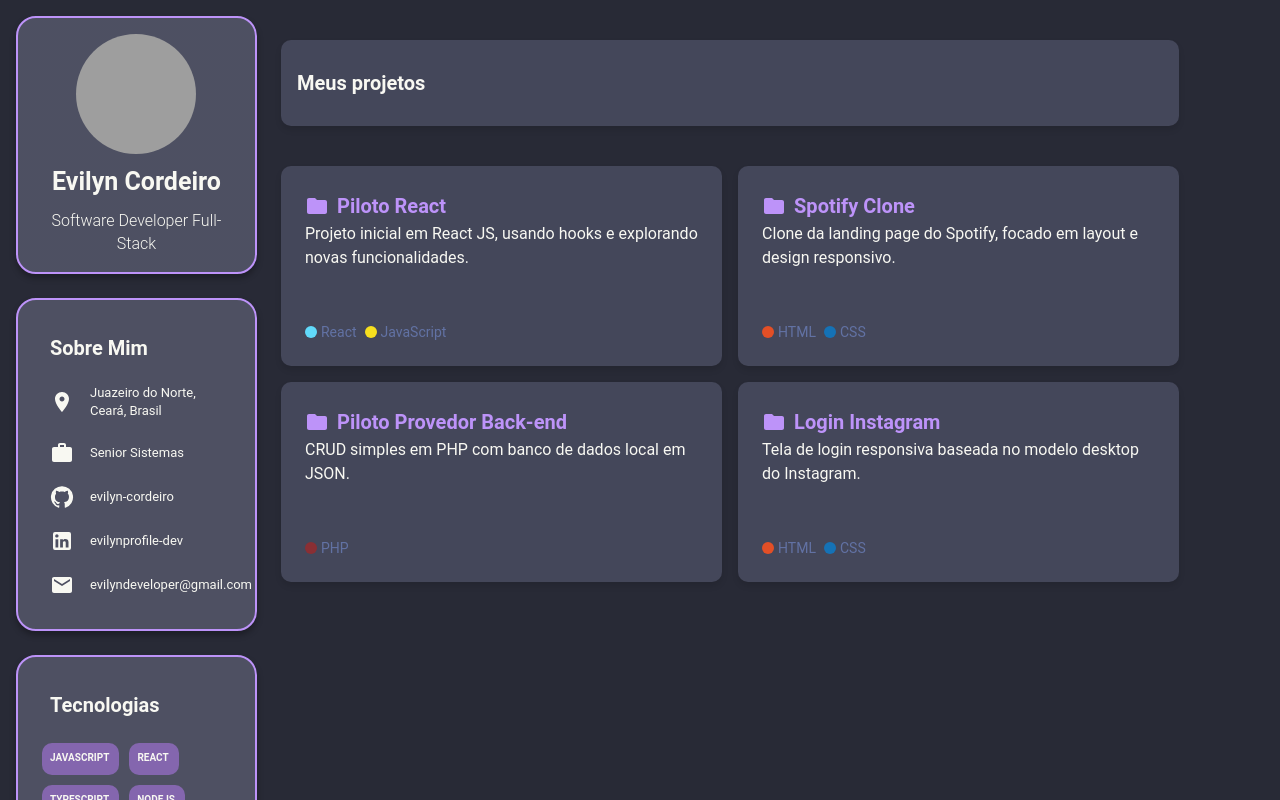
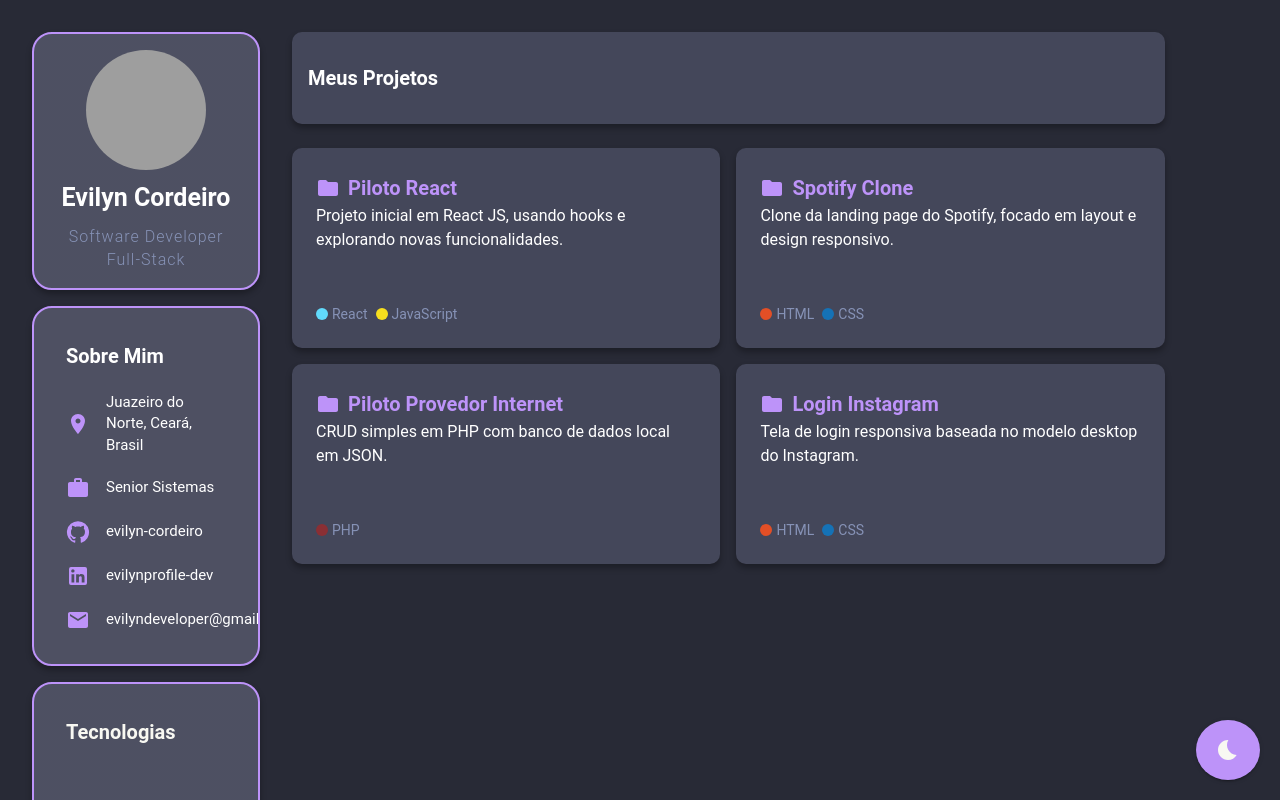
Before and after one commit to evilyn-cordeiro/portfolio-evilyn, a React (Create React App) app: page / in a window 1280 px wide. Shown: the top 800 px of the page. Built offline with nearby package versions, Linux system fonts and the light colour scheme; grey boxes are pictures that could not be loaded.

Commit message:
portfolio v1.0 tema dark e light

```diff
--- a/package.json
+++ b/package.json
@@ -16,6 +16,7 @@
     "@types/react-slick": "^0.23.13",
     "axios": "^1.7.7",
     "babel-loader": "^9.2.1",
+    "devicon": "^2.16.0",
     "framer-motion": "^11.11.11",
     "react": "^18.3.1",
     "react-dom": "^18.3.1",
--- a/src/App.tsx
+++ b/src/App.tsx
@@ -1,12 +1,26 @@
-import { ThemeProvider, CssBaseline } from "@mui/material";
-import { theme } from "./theme";
+import { useState } from "react";
+import { ThemeProvider } from "@mui/material";
+import { darkTheme, lightTheme } from "./theme"; // Importando os temas
 import { AboutMe } from "./pages";
+import { BedtimeIcon, LightModeIcon } from "./components/icons";
+import { FixedButton } from "./components";
 
 function App() {
+  const [isDarkMode, setIsDarkMode] = useState<boolean>(true);
+
+  const toggleTheme = () => {
+    setIsDarkMode(!isDarkMode);
+  };
+
+  const currentTheme = isDarkMode ? darkTheme : lightTheme;
+
   return (
-    <ThemeProvider theme={theme}>
-      <CssBaseline />
-      <AboutMe />
+    <ThemeProvider theme={currentTheme}>
+      <FixedButton
+        icon={isDarkMode ? <BedtimeIcon /> : <LightModeIcon />}
+        onClick={toggleTheme}
+      />
+      <AboutMe currentTheme={currentTheme} />
     </ThemeProvider>
   );
 }
--- a/src/components/icons/index.ts
+++ b/src/components/icons/index.ts
@@ -11,6 +11,8 @@ import GitHubIcon from "@mui/icons-material/GitHub";
 import LinkedInIcon from "@mui/icons-material/LinkedIn";
 import LanguageIcon from "@mui/icons-material/Language";
 import EmailIcon from "@mui/icons-material/Email";
+import BedtimeIcon from "@mui/icons-material/Bedtime";
+import LightModeIcon from "@mui/icons-material/LightMode";
 
 export {
   Face2Icon as FaceIcon,
@@ -27,4 +29,6 @@ export {
   EmailIcon,
   GitHubIcon,
   LanguageIcon,
+  BedtimeIcon,
+  LightModeIcon,
 };
--- a/src/pages/AboutMe/const.ts
+++ b/src/pages/AboutMe/const.ts
@@ -1,3 +1,4 @@
+import "devicon/devicon.min.css";
 export const projects = [
   {
     title: "Piloto React",
@@ -6,10 +7,7 @@ export const projects = [
     image: "https://i.imgur.com/3eXg0Rn.jpg",
     link: "https://desafio-do-tempo-react.vercel.app/",
     technologies: ["React", "JavaScript"],
-    colors: [
-      "#61DAFB", // Azul claro do React
-      "#F7DF1E", // Amarelo do JavaScript
-    ],
+    colors: ["#61DAFB", "#F7DF1E"],
   },
   {
     title: "Spotify Clone",
@@ -18,20 +16,15 @@ export const projects = [
     image: "https://i.imgur.com/l8n7ekH.jpg",
     link: "https://github.com/evilyn-cordeiro/spotify-clone",
     technologies: ["HTML", "CSS"],
-    colors: [
-      "#E34F26", // Laranja do HTML
-      "#1572B6", // Azul do CSS
-    ],
+    colors: ["#E34F26", "#1572B6"],
   },
   {
-    title: "Piloto Provedor Back-end",
+    title: "Piloto Provedor Internet",
     description: "CRUD simples em PHP com banco de dados local em JSON.",
     image: "https://i.imgur.com/l8n7ekH.jpg",
     link: "https://github.com/evilyn-cordeiro/crud-php-provedor-internet",
     technologies: ["PHP"],
-    colors: [
-      "#8A2F34", // Vermelho do PHP
-    ],
+    colors: ["#8A2F34"],
   },
   {
     title: "Login Instagram",
@@ -40,9 +33,24 @@ export const projects = [
     image: "https://i.imgur.com/l8n7ekH.jpg",
     link: "https://github.com/evilyn-cordeiro/instagram-login",
     technologies: ["HTML", "CSS"],
-    colors: [
-      "#E34F26", // Laranja do HTML
-      "#1572B6", // Azul do CSS
-    ],
+    colors: ["#E34F26", "#1572B6"],
   },
 ];
+
+export const technologies = [
+  { name: "JavaScript", icon: "devicon-javascript-plain" },
+  { name: "React", icon: "devicon-react-plain" },
+  { name: "TypeScript", icon: "devicon-typescript-plain" },
+  { name: "NodeJS", icon: "devicon-nodejs-plain" },
+  { name: "Material UI", icon: "devicon-materialui-plain" },
+  { name: "Git", icon: "devicon-git-plain" },
+  { name: "CSS", icon: "devicon-css3-plain" },
+  { name: "HTML", icon: "devicon-html5-plain" },
+  { name: "Next.js", icon: "devicon-nextjs-plain" },
+  { name: "SASS", icon: "devicon-sass-plain" },
+  { name: "PHP", icon: "devicon-php-plain" },
+  { name: "Python", icon: "devicon-python-plain" },
+  { name: "Ant Design", icon: "devicon-antdesign-plain" },
+  { name: "Figma", icon: "devicon-figma-plain" },
+  { name: "SQL", icon: "devicon-mysql-plain" },
+];
--- a/src/pages/AboutMe/index.tsx
+++ b/src/pages/AboutMe/index.tsx
@@ -1,7 +1,6 @@
-import React from "react";
-import { Avatar, Box, Grid, Stack, Typography } from "@mui/material";
-import "slick-carousel/slick/slick-theme.css";
+import { Box, Grid, Typography, Avatar, Stack } from "@mui/material";
 import { ProjectCard } from "../../components";
+import { technologies, projects } from "./const";
 import {
   EmailIcon,
   GitHubIcon,
@@ -9,27 +8,30 @@ import {
   LocationOnIcon,
   WorkIcon,
 } from "../../components/icons";
-import { theme } from "../../theme";
 import { Folder } from "@mui/icons-material";
-import { projects } from "./const";
 
-const AboutMe: React.FC = () => {
+interface AboutMeProps {
+  currentTheme: any;
+}
+
+const AboutMe = ({ currentTheme }: AboutMeProps) => {
   return (
     <Box
       sx={{
         display: "flex",
         flexDirection: "column",
-        padding: "1rem",
+        padding: "2rem",
         alignItems: "center",
+        backgroundColor: currentTheme.palette.background.default,
       }}
     >
-      <Grid container spacing={3}>
+      <Grid container spacing={4}>
         <Grid item xs={12} md={2.5}>
           <Box
             sx={{
               display: "flex",
               flexDirection: "column",
-              gap: 3,
+              gap: 2,
             }}
           >
             <ProjectCard
@@ -40,6 +42,11 @@ const AboutMe: React.FC = () => {
                 justifyContent: "center",
                 padding: 2,
                 textAlign: "center",
+                backgroundColor: currentTheme.palette.background.paper,
+                boxShadow:
+                  currentTheme.palette.mode === "dark"
+                    ? "0px 4px 6px rgba(0, 0, 0, 0.3)"
+                    : "0px 4px 6px rgba(0, 0, 0, 0.1)",
               }}
             >
               <Avatar
@@ -53,6 +60,7 @@ const AboutMe: React.FC = () => {
                 sx={{
                   fontWeight: "bold",
                   fontSize: "25px",
+                  color: currentTheme.palette.text.primary,
                 }}
               >
                 Evilyn Cordeiro
@@ -63,7 +71,9 @@ const AboutMe: React.FC = () => {
                   fontWeight: "light",
                   fontSize: "16px",
                   marginTop: 1,
+                  color: currentTheme.palette.text.secondary,
                 }}
+                letterSpacing={1}
               >
                 Software Developer Full-Stack
               </Typography>
@@ -75,6 +85,11 @@ const AboutMe: React.FC = () => {
                 flexDirection: "column",
                 alignItems: "flex-start",
                 gap: "20px",
+                backgroundColor: currentTheme.palette.background.paper,
+                boxShadow:
+                  currentTheme.palette.mode === "dark"
+                    ? "0px 4px 6px rgba(0, 0, 0, 0.3)"
+                    : "0px 4px 6px rgba(0, 0, 0, 0.1)",
               }}
             >
               <Typography
@@ -82,44 +97,100 @@ const AboutMe: React.FC = () => {
                 sx={{
                   fontSize: "20px",
                   fontWeight: "bold",
+                  color: currentTheme.palette.text.primary,
                 }}
               >
                 Sobre Mim
               </Typography>
               <Stack direction="row" alignItems="center" spacing={2}>
-                <LocationOnIcon sx={{ fontSize: 24 }} />
-                <Typography variant="body2" sx={{ fontSize: "13px" }}>
+                <LocationOnIcon
+                  sx={{
+                    fontSize: 24,
+                    color: currentTheme.palette.primary.main,
+                  }}
+                />
+                <Typography
+                  variant="body2"
+                  sx={{
+                    fontSize: "15px",
+                    color: currentTheme.palette.text.primary,
+                  }}
+                >
                   Juazeiro do Norte, Ceará, Brasil
                 </Typography>
               </Stack>
 
               <Stack direction="row" alignItems="center" spacing={2}>
-                <WorkIcon sx={{ fontSize: 24 }} />
-                <Typography variant="body2" sx={{ fontSize: "13px" }}>
+                <WorkIcon
+                  sx={{
+                    fontSize: 24,
+                    color: currentTheme.palette.primary.main,
+                  }}
+                />
+                <Typography
+                  variant="body2"
+                  sx={{
+                    fontSize: "15px",
+                    color: currentTheme.palette.text.primary,
+                  }}
+                >
                   Senior Sistemas
                 </Typography>
               </Stack>
 
               {/* GitHub */}
               <Stack direction="row" alignItems="center" spacing={2}>
-                <GitHubIcon sx={{ fontSize: 24 }} />
-                <Typography variant="body2" sx={{ fontSize: "13px" }}>
+                <GitHubIcon
+                  sx={{
+                    fontSize: 24,
+                    color: currentTheme.palette.primary.main,
+                  }}
+                />
+                <Typography
+                  variant="body2"
+                  sx={{
+                    fontSize: "15px",
+                    color: currentTheme.palette.text.primary,
+                  }}
+                >
                   evilyn-cordeiro
                 </Typography>
               </Stack>
 
               {/* LinkedIn */}
               <Stack direction="row" alignItems="center" spacing={2}>
-                <LinkedInIcon sx={{ fontSize: 24 }} />
-                <Typography variant="body2" sx={{ fontSize: "13px" }}>
+                <LinkedInIcon
+                  sx={{
+                    fontSize: 24,
+                    color: currentTheme.palette.primary.main,
+                  }}
+                />
+                <Typography
+                  variant="body2"
+                  sx={{
+                    fontSize: "15px",
+                    color: currentTheme.palette.text.primary,
+                  }}
+                >
                   evilynprofile-dev
                 </Typography>
               </Stack>
 
               {/* E-mail */}
               <Stack direction="row" alignItems="center" spacing={2}>
-                <EmailIcon sx={{ fontSize: 24 }} />
-                <Typography variant="body2" sx={{ fontSize: "13px" }}>
+                <EmailIcon
+                  sx={{
+                    fontSize: 24,
+                    color: currentTheme.palette.primary.main,
+                  }}
+                />
+                <Typography
+                  variant="body2"
+                  sx={{
+                    fontSize: "15px",
+                    color: currentTheme.palette.text.primary,
+                  }}
+                >
                   evilyndeveloper@gmail.com
                 </Typography>
               </Stack>
@@ -148,51 +219,36 @@ const AboutMe: React.FC = () => {
 
               <Grid
                 container
-                spacing={1}
-                sx={{ textAlign: "center", display: "flex", gap: "10px" }}
+                spacing={2}
+                sx={{
+                  textAlign: "center",
+                  display: "flex",
+                  justifyContent: "center",
+                  gap: "10px",
+                }}
               >
-                {[
-                  "JAVASCRIPT",
-                  "REACT",
-                  "TYPESCRIPT",
-                  "NODEJS",
-                  "MATERIAL UI",
-                  "GIT",
-                  "CSS",
-                  "HTML",
-                  "NEXT.JS",
-                  "SASS",
-                  "PHP",
-                  "PYTHON",
-                  "API REST",
-                  "STYLED-COMPONENT",
-                  "ANT DESIGN",
-                  "FIGMA",
-                  "UX/UI DESIGN",
-                  "SQL",
-                ].map((tech, index) => (
+                {technologies.map((tech, index) => (
                   <Grid
                     item
                     key={index}
                     sx={{
-                      padding: "10px",
-                      backgroundColor: theme.palette.primary.dark,
-                      borderRadius: "10px",
-                      textTransform: "uppercase",
+                      display: "flex",
+                      justifyContent: "center",
                       alignItems: "center",
-                      justifyContent: "center",
+                      transition: "all 0.3s ease",
+                      "&:hover": {
+                        transform: "scale(1.1)",
+                      },
                     }}
                   >
-                    <Typography
-                      variant="body2"
-                      sx={{
-                        fontSize: "10px",
-                        color: theme.palette.text.primary,
-                        fontWeight: "bold",
+                    <i
+                      className={`devicon ${tech.icon}`}
+                      style={{
+                        color: currentTheme.palette.primary.main,
+                        fontSize: "34px",
+                        transition: "transform 0.3s ease",
                       }}
-                    >
-                      {tech}
-                    </Typography>
+                    ></i>
                   </Grid>
                 ))}
               </Grid>
@@ -205,43 +261,56 @@ const AboutMe: React.FC = () => {
             sx={{
               display: "flex",
               alignItems: "center",
-              height: "86px",
-              gap: 3,
+              height: "60px",
+              gap: 2,
               padding: 2,
-              backgroundColor: theme.palette.background.paper,
-              boxShadow: "0px 4px 6px rgba(0, 0, 0, 0.1)",
+              backgroundColor: currentTheme.palette.background.paper,
+              boxShadow:
+                currentTheme.palette.mode === "dark"
+                  ? "0px 4px 6px rgba(0, 0, 0, 0.3)"
+                  : "0px 4px 6px rgba(0, 0, 0, 0.1)",
               borderRadius: "10px",
-              marginTop: 3,
             }}
           >
-            <Typography variant="h6" sx={{ fontWeight: "bold" }}>
-              Meus projetos
+            <Typography
+              variant="h6"
+              sx={{
+                fontWeight: "bold",
+                color: currentTheme.palette.text.primary,
+              }}
+            >
+              Meus Projetos
             </Typography>
           </Box>
 
-          <Grid container spacing={2} sx={{ marginTop: 3 }}>
-            {/* Primeiro Repositório */}
+          <Grid container spacing={2} sx={{ marginTop: 1 }}>
+            {/* Projetos */}
             {projects.map((item, index) => (
-              <Grid item xs={12} sm={6}>
+              <Grid item xs={12} sm={6} key={index}>
                 <Box
                   sx={{
                     padding: 3,
                     borderRadius: "10px",
-                    boxShadow: "0px 4px 6px rgba(0, 0, 0, 0.1)",
-                    height: "200px",
-                    backgroundColor: theme.palette.background.paper,
+                    boxShadow:
+                      currentTheme.palette.mode === "dark"
+                        ? "0px 4px 6px rgba(0, 0, 0, 0.3)"
+                        : "0px 4px 6px rgba(0, 0, 0, 0.1)",
+                    minHeight: "fit-content",
+                    backgroundColor: currentTheme.palette.background.paper,
                     transition: "all 0.3s ease",
                     "&:hover": {
                       boxShadow: "0px 8px 12px rgba(0, 0, 0, 0.5)",
                       transform: "scale(1.02)",
-                      cursor: "pointer",
                     },
                   }}
                 >
                   <Box>
                     <Stack direction="row" alignItems="center" spacing={1}>
                       <Folder
-                        sx={{ fontSize: 24, color: theme.palette.primary.main }}
+                        sx={{
+                          fontSize: 24,
+                          color: currentTheme.palette.primary.main,
+                        }}
                       />
                       <a
                         href={item.link}
@@ -254,7 +323,7 @@ const AboutMe: React.FC = () => {
                       >
                         <Typography
                           variant="h6"
-                          color={theme.palette.primary.main}
+                          color={currentTheme.palette.primary.main}
                           sx={{ fontWeight: "bold", cursor: "pointer" }}
                         >
                           {item.title}
@@ -265,11 +334,11 @@ const AboutMe: React.FC = () => {
                       height={"100px"}
                       overflow={"hidden"}
                       textOverflow={"ellipsis"}
+                      sx={{ color: currentTheme.palette.text.primary }}
                     >
                       {item.description}
                     </Typography>
 
-                    {/* Tecnologias Usadas */}
                     {/* Tecnologias Usadas */}
                     <Stack direction="row" spacing={1} sx={{ display: "flex" }}>
                       {item.technologies.map((textTec, index) => (
@@ -300,6 +369,10 @@ const AboutMe: React.FC = () => {
           </Grid>
         </Grid>
       </Grid>
+
+      <Grid sx={{ marginTop: 2, color: currentTheme.palette.text.secondary }}>
+        🟣 Portfólio Evilyn v1.0
+      </Grid>
     </Box>
   );
 };
--- a/src/theme/index.tsx
+++ b/src/theme/index.tsx
@@ -1,33 +1,34 @@
 import { createTheme } from "@mui/material";
 
-export const theme = createTheme({
+// Tema Escuro (Dark)
+export const darkTheme = createTheme({
   palette: {
     mode: "dark",
     primary: {
-      main: "#BD93F9",
+      main: "#BD93F9", // Roxo mais vibrante para destaque
     },
     secondary: {
-      main: "#FF79C6",
+      main: "#FF79C6", // Rosa vibrante
     },
     info: {
-      main: "#8BE9FD",
+      main: "#8BE9FD", // Azul claro
     },
     success: {
-      main: "#50FA7B",
+      main: "#50FA7B", // Verde claro
     },
     warning: {
-      main: "#F1FA8C",
+      main: "#F1FA8C", // Amarelo
     },
     error: {
-      main: "#FF5555",
+      main: "#FF5555", // Vermelho
     },
     background: {
-      default: "#282A36",
-      paper: "#44475A",
+      default: "#282A36", // Fundo escuro
+      paper: "#44475A", // Fundo de papel escuro
     },
     text: {
-      primary: "#F8F8F2",
-      secondary: "#6272A4",
+      primary: "#FFFFFF", // Texto claro
+      secondary: "#8692b6", // Texto secundário
     },
   },
   typography: {
@@ -51,24 +52,23 @@ export const theme = createTheme({
     MuiCard: {
       styleOverrides: {
         root: {
-          width: "100%",
-          minHeight: "300px",
+          backgroundColor: "#44475A",
+          color: "#F8F8F2",
           borderRadius: "20px",
           border: "2px solid #BD93F9",
           boxShadow: "0px 4px 6px rgba(0, 0, 0, 0.3)",
-          backgroundColor: "#44475A",
         },
       },
     },
     MuiButton: {
       styleOverrides: {
         root: {
-          backgroundColor: "#FF79C6",
-          color: "#F8F8F2",
+          backgroundColor: "#BD93F9", // Roxo vibrante
+          color: "#F8F8F2", // Texto claro
           borderRadius: "10px",
           padding: "10px 20px",
           "&:hover": {
-            backgroundColor: "#FF55A5",
+            backgroundColor: "#9E7DF7", // Roxo mais suave no hover
             boxShadow: "0px 4px 6px rgba(0, 0, 0, 0.3)",
           },
         },
@@ -100,3 +100,104 @@ export const theme = createTheme({
     },
   },
 });
+
+// Tema Claro (Light)
+export const lightTheme = createTheme({
+  palette: {
+    mode: "light",
+    primary: {
+      main: "#6A5ACD", // Cor roxa suave
+    },
+    secondary: {
+      main: "#FF69B4", // Cor rosa suave
+    },
+    info: {
+      main: "#00BFFF", // Azul claro
+    },
+    success: {
+      main: "#32CD32", // Verde claro
+    },
+    warning: {
+      main: "#FFD700", // Amarelo
+    },
+    error: {
+      main: "#FF6347", // Tom mais claro de vermelho
+    },
+    background: {
+      default: "#ffebff", // Fundo claro
+      paper: "#FFFFFF", // Fundo branco para os cartões
+    },
+    text: {
+      primary: "#333333", // Texto escuro
+      secondary: "#666666", // Texto secundário
+    },
+  },
+  typography: {
+    fontFamily: "Roboto, sans-serif",
+    h1: {
+      fontWeight: "bold",
+      fontSize: "2.5rem",
+      color: "#333333",
+    },
+    h2: {
+      fontWeight: "bold",
+      fontSize: "2rem",
+      color: "#FF69B4",
+    },
+    body1: {
+      fontSize: "1rem",
+      color: "#333333",
+    },
+  },
+  components: {
+    MuiCard: {
+      styleOverrides: {
+        root: {
+          backgroundColor: "#FFFFFF",
+          border: "2px solid #6A5ACD",
+          color: "#333333",
+          borderRadius: "20px",
+          boxShadow: "0px 4px 6px rgba(0, 0, 0, 0.1)",
+        },
+      },
+    },
+    MuiButton: {
+      styleOverrides: {
+        root: {
+          backgroundColor: "#6A5ACD", // Roxo mais suave para o botão primário
+          color: "#FFFFFF", // Texto claro
+          borderRadius: "10px",
+          padding: "10px 20px",
+          "&:hover": {
+            backgroundColor: "#5A4BCF", // Roxo um pouco mais escuro no hover
+            boxShadow: "0px 4px 6px rgba(0, 0, 0, 0.2)",
+          },
+        },
+      },
+    },
+    MuiTypography: {
+      styleOverrides: {
+        h1: {
+          color: "#333333",
+        },
+        h2: {
+          color: "#FF69B4",
+        },
+        body1: {
+          color: "#333333",
+        },
+      },
+    },
+    MuiLink: {
+      styleOverrides: {
+        root: {
+          color: "#00BFFF", // Azul claro
+          textDecoration: "none",
+          "&:hover": {
+            color: "#32CD32", // Verde claro
+          },
+        },
+      },
+    },
+  },
+});
```
Also changed, not shown: 1 other file (tests, documents, lock files or other folders).
